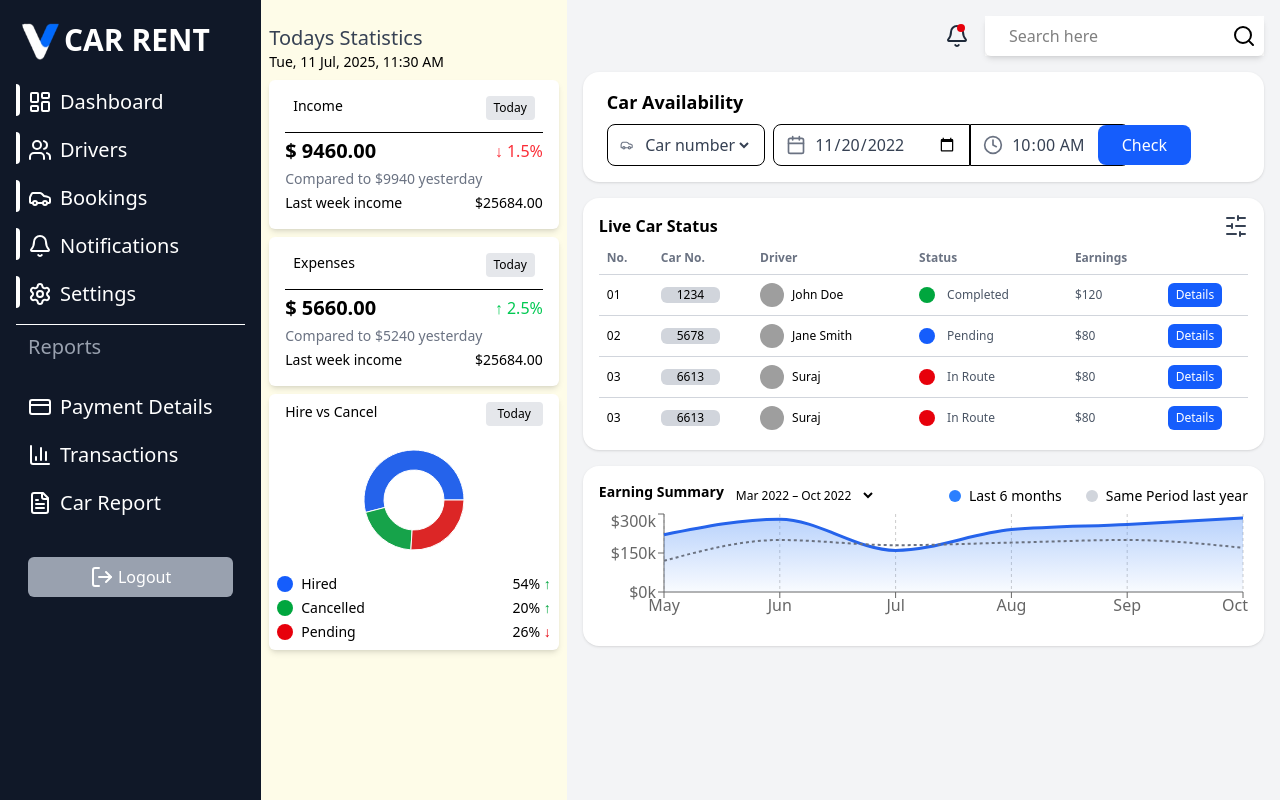
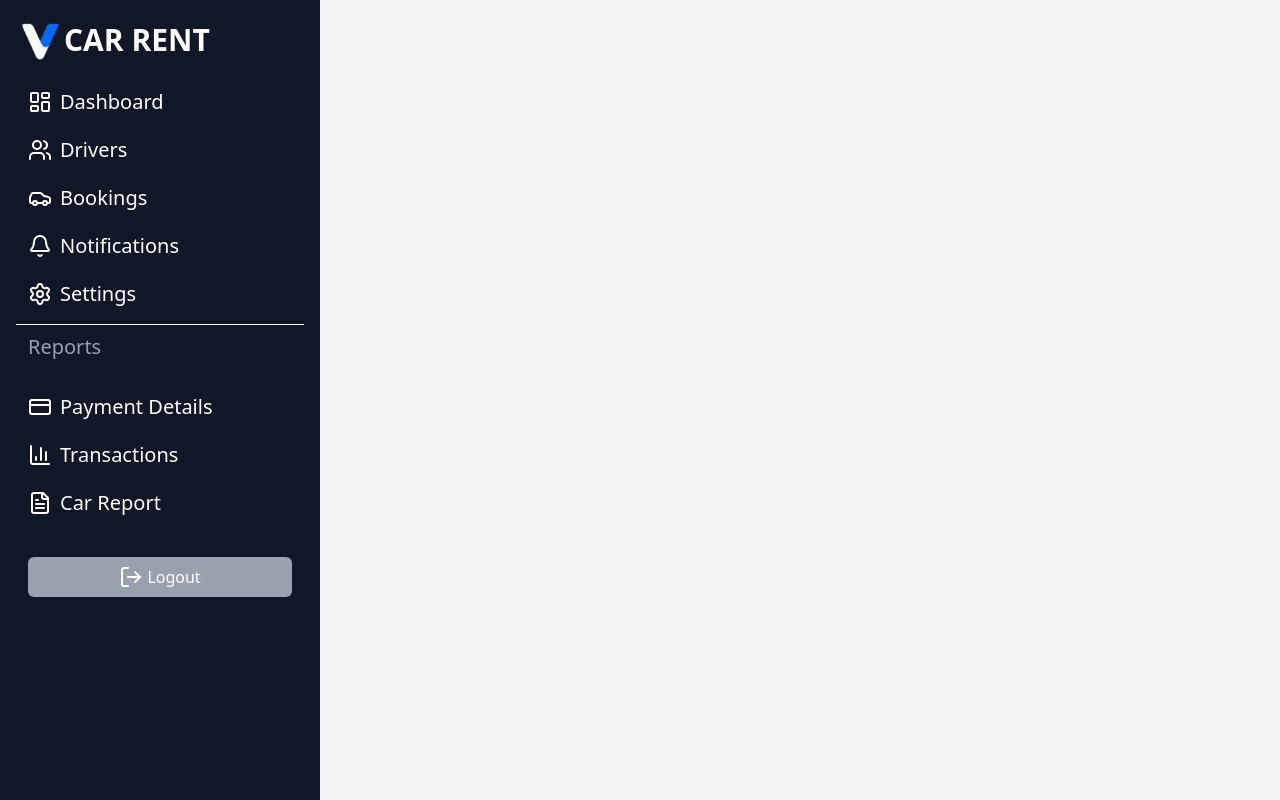
Before and after one commit to SurajCh6613/gloomshine-dashboard, a React (Vite) app: page / in a window 1280 px wide. Built offline with nearby package versions, Linux system fonts and the light colour scheme; grey boxes are pictures that could not be loaded.

Commit message:
active menu

```diff
--- a/src/App.jsx
+++ b/src/App.jsx
@@ -2,13 +2,15 @@
 import { Routes, Route } from "react-router-dom";
 import Home from "./pages/Home";
 import NotFound from "./components/NotFound";
+import Dashboard from "./pages/Dashboard";
 
 export default function App() {
   return (
     <Routes>
-      <Route path="/" element={<Home />} />
-      <Route path="/dashboard" element={<Home />} />
-      <Route path="*" element={<NotFound />} />
+      <Route path="/" element={<Home />}>
+        <Route path="/dashboard" element={<Dashboard />} />
+        <Route path="*" element={<NotFound />} />
+      </Route>
     </Routes>
   );
 }
--- a/src/components/Sidebar.jsx
+++ b/src/components/Sidebar.jsx
@@ -28,15 +28,15 @@ const Sidebar = () => {
   ];
 
   return (
-    <section className="w-[25%]  h-screen bg-gray-900 text-white flex flex-col p-4">
+    <section className="w-[25%]  min-h-screen bg-gray-900 text-white flex flex-col p-4">
       {/* upper-half */}
       <div className="flex flex-col mb-2">
-        <div className="flex  items-center">
+        <NavLink to={"/"} className="flex  items-center">
           <img src="logo.png" alt="logo" className="w-12 h-12" />{" "}
           <span className="text-xl md:text-2xl lg:text-3xl font-semibold">
             CAR RENT
           </span>
-        </div>
+        </NavLink>
         <ul className="mt-4 space-y-1">
           {menuItems.map((menu) => (
             <NavLink
@@ -48,8 +48,15 @@ const Sidebar = () => {
                 }`
               }
             >
-              <span className="absolute left-0 top-1  w-1 h-8 bg-white rounded-r-md"></span>
-              {menu.icon} <span className="text-xl">{menu.name}</span>
+              {({ isActive }) => (
+                <>
+                  {isActive && (
+                    <span className="absolute left-0 top-1 w-1 h-8 bg-white rounded-r-md"></span>
+                  )}
+                  {menu.icon}
+                  <span className="text-xl">{menu.name}</span>
+                </>
+              )}
             </NavLink>
           ))}
         </ul>
@@ -64,6 +71,7 @@ const Sidebar = () => {
           {lowerMenuItems.map((item) => (
             <NavLink
               key={item.path}
+              to={item.path}
               className="flex py-2 px-3 gap-2 items-center rounded-md"
             >
               {item.icon} <span className="text-xl">{item.name}</span>
--- a/src/pages/Home.jsx
+++ b/src/pages/Home.jsx
@@ -1,12 +1,13 @@
 import React from "react";
 import Sidebar from "../components/Sidebar";
 import Dashboard from "./Dashboard";
+import { Outlet } from "react-router-dom";
 
 const Home = () => {
   return (
-    <div className="flex  bg-gray-100">
+    <div className="flex min-h-screen bg-gray-100">
       <Sidebar />
-      <Dashboard />
+      <Outlet />
     </div>
   );
 };
```
